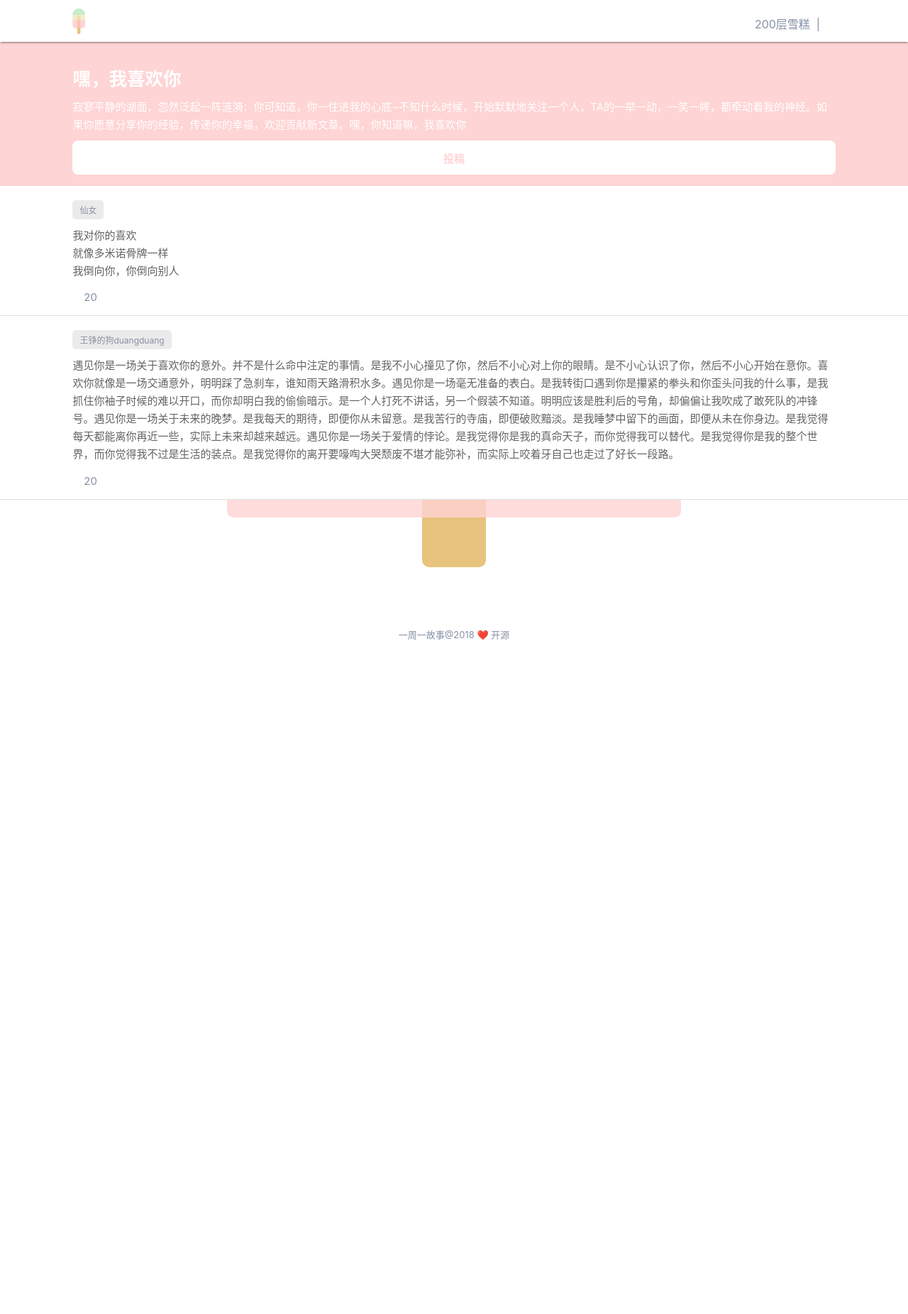
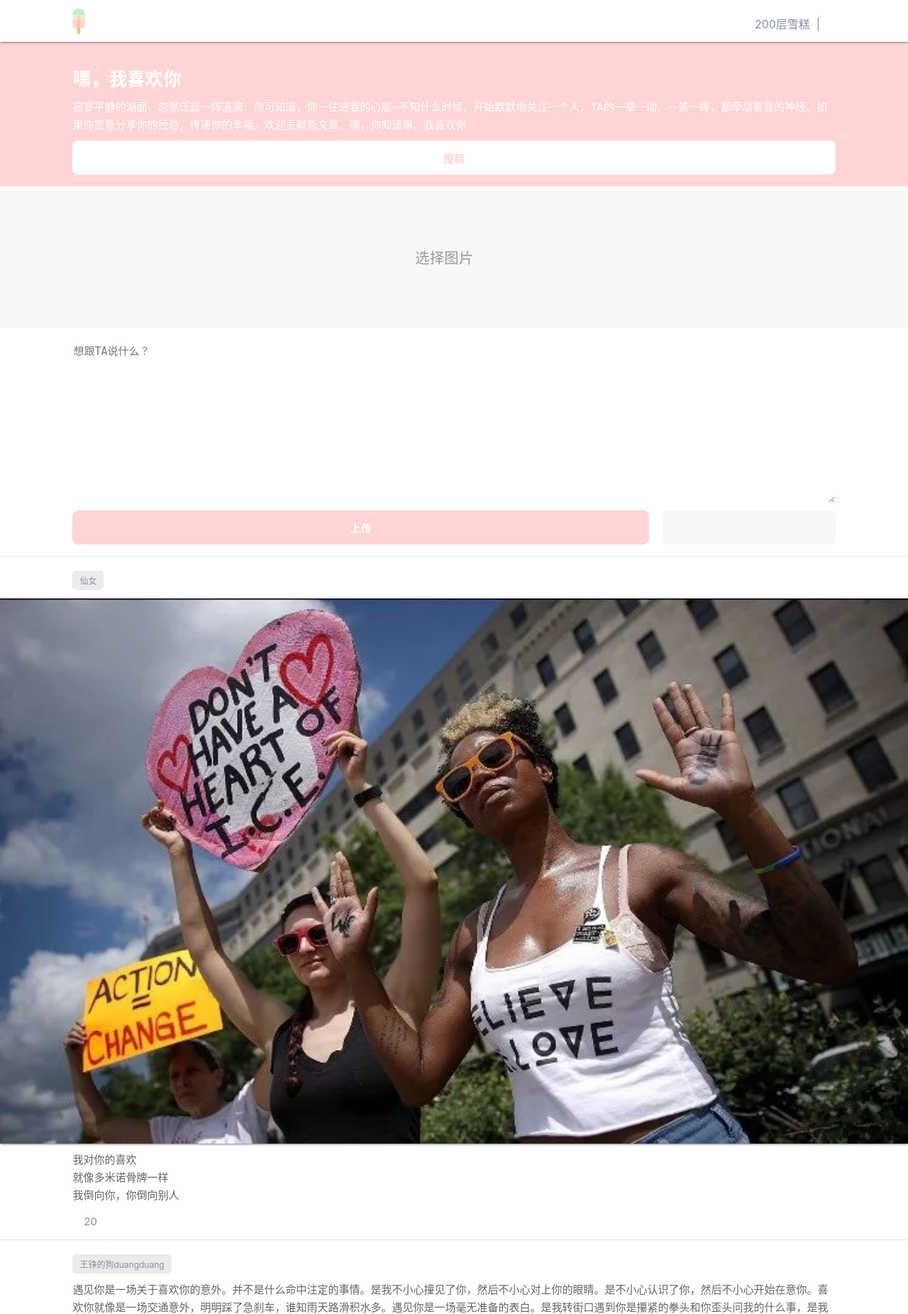
Before and after one commit to Raindr0p/story, a PHP site: page /ui/index.html in a window 1280 px wide. Shown: the top 1851 px of the page at 71% size. Before the commit the page ends 902 px from the top, so only its background shows below. Run offline with PHP 8.4, Linux system fonts and the light colour scheme; some web fonts are replaced.

Commit message:
更新UI

```diff
--- /dev/null
+++ b/ui/file/style/form.css
@@ -0,0 +1,45 @@
+textarea {
+  float: left;
+  margin-left: 8%;
+  margin-top: 20px;
+  width: 84%;
+  font-size: 18px;
+  color: #999999;
+  min-height: 60px;
+  background-repeat: no-repeat;
+  display: block;
+  border: 1px solid white;
+  line-height: 25px;
+  font-size: 15px;
+  padding: 0px;
+  -webkit-box-sizing: border-box;
+  /* Safari/Chrome, other WebKit */
+  -moz-box-sizing: border-box;
+  /* Firefox, other Gecko */
+  box-sizing: border-box;
+  /* Opera/IE 8+ */
+}
+
+.button {
+  float: left;
+  margin-left: 8%;
+  margin-top: 10.5px;
+  margin-bottom: 15.5px;
+  width: 84%;
+  height: 48px;
+  font-size: 15px;
+  font-weight: bold;
+  border-radius: 8px;
+  background-color: white;
+}
+
+.selecter {
+  float: left;
+  margin: 0px;
+  width: 100%;
+  font-size: 20.5px;
+  background-color: #F7F8F9;
+  margin-bottom: 1px solid #DDDDDD;
+  color: #999999;
+  min-height: 200px;
+}
--- a/ui/file/style/main.css
+++ b/ui/file/style/main.css
@@ -98,20 +98,6 @@ body {
   line-height: 25px;
 }
 
-.cover .btn {
-  float: left;
-  margin-left: 8%;
-  margin-top: 10.5px;
-  margin-bottom: 15.5px;
-  width: 84%;
-  height: 48px;
-  font-size: 15px;
-  font-weight: bold;
-  border-radius: 8px;
-  background-color: white;
-  border-color: #8590a6;
-}
-
 /*卡片*/
 
 .card {
@@ -120,6 +106,13 @@ body {
   width: 100%;
   border-bottom: 1px solid #DFE0E3;
   background-color: white;
+}
+
+.card img {
+  float: left;
+  margin-left: 0px;
+  margin-top: 12px;
+  width: 100%;
 }
 
 .card .nick {
--- a/ui/index.html
+++ b/ui/index.html
@@ -8,6 +8,7 @@
   <meta charset="utf-8">
   <meta content="width=device-width, initial-scale=1.0, maximum-scale=1.0, user-scalable=0" name="viewport" />
   <link rel="stylesheet" href="file/style/main.css" />
+  <link rel="stylesheet" href="file/style/form.css" />
   <link rel="stylesheet" href="file/style/icon.css" />
   <script src="" type="text/javascript"></script>
   <style>
@@ -33,11 +34,21 @@
     <div class="cover background_color">
       <font class="title">嘿，我喜欢你</font>
       <font class="description">寂寥平静的湖面，忽然泛起一阵涟漪：你可知道，你一住进我的心底~不知什么时候，开始默默地关注一个人，TA的一举一动，一笑一眸，都牵动着我的神经。如果你愿意分享你的经验，传递你的幸福，欢迎贡献新文章。嘿，你知道嘛，我喜欢你</font>
-      <div class="btn center color">投稿</div>
+      <div class="button center color">投稿</div>
+    </div>
+    <!--输入框-->
+    <div class="card" id="composer">
+      <form id="uploader" name="uploader" action="" method="post" enctype="multipart/form-data" onsubmit="return false">
+        <div class="selecter center">选择图片&nbsp;&nbsp;<i class="far fa-images"></i></div>
+        <textarea name="text" class="main_textarea" placeholder="想跟TA说什么？" rows="9" type="text"></textarea>
+        <div class="button center background_color" style="width:63.5%;color:white">上传</div>
+        <div class="button center" style="margin-left:1.5%;width:19%;color:white;background-color:#F7F8F9;color:#999999;font-size:25px;"><i class="fas fa-angle-double-up"></i></div>
+      </form>
     </div>
     <!--卡片-->
     <div class="card">
       <font class="nick">仙女</font>
+      <img src='demo.jpg' class="shadow_1" />
       <font class="content">我对你的喜欢<br>就像多米诺骨牌一样<br>我倒向你，你倒向别人</font>
       <div class="btn">
         <font class="like"><i class="far fa-thumbs-up"></i>&nbsp;20</font>
```
Also changed, not shown: ui/file/style/topic_view.css (deleted, +0 -65 lines), ui/demo.jpg (added).
